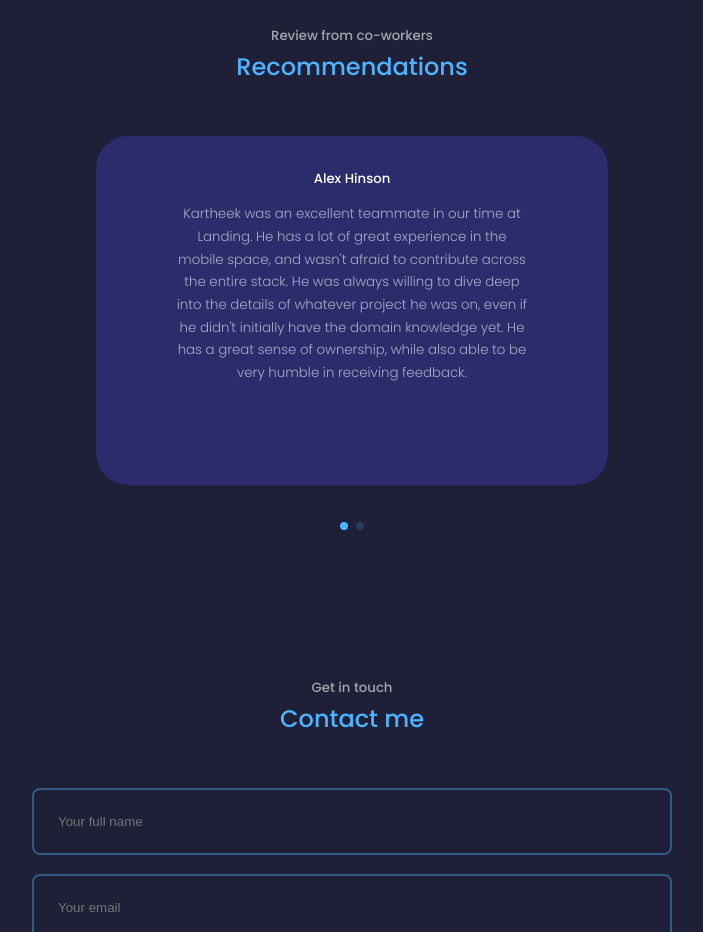
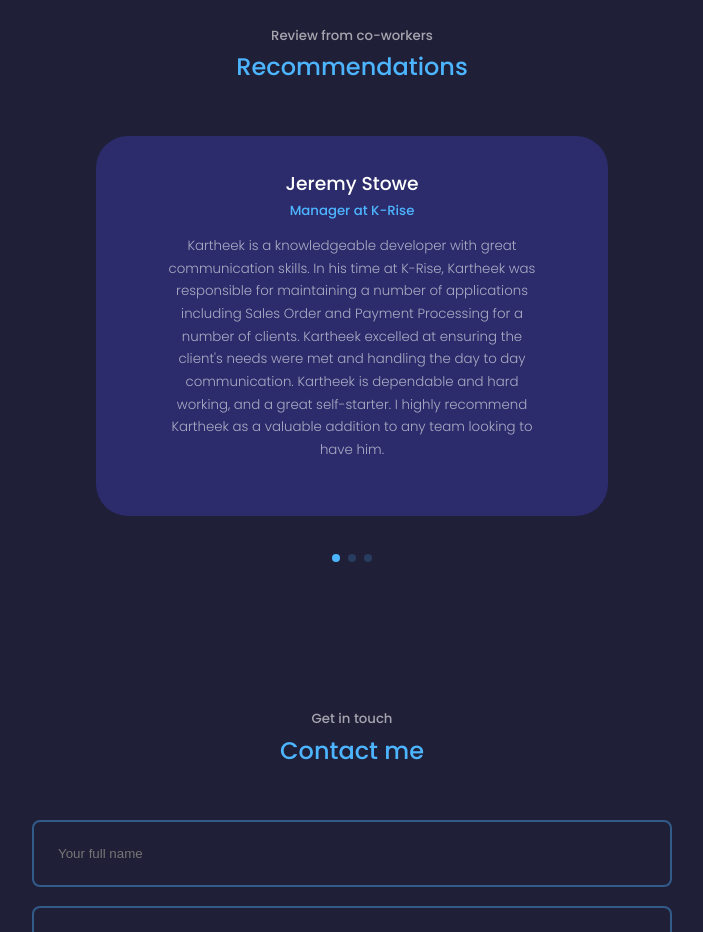
Before and after one commit to carteak004/kartheek-dev, a React (Create React App) app: page / in a window 1280 px wide. Shown: the part 3920-4852 px from the top of the page, without its empty margins (288-991 px from the left). Built offline with nearby package versions, Linux system fonts and the light colour scheme.

Commit message:
added recommendations

```diff
--- a/src/constants/Recommendattions.ts
+++ b/src/constants/Recommendattions.ts
@@ -2,12 +2,20 @@ import { Recommendation } from 'models/Recommendation'
 
 export const recommendations: Recommendation[] = [
 	{
+		name: 'Jeremy Stowe',
+		designation: 'Manager at K-Rise',
+		message:
+			"Kartheek is a knowledgeable developer with great communication skills. In his time at K-Rise, Kartheek was responsible for maintaining a number of applications including Sales Order and Payment Processing for a number of clients. Kartheek excelled at ensuring the client's needs were met and handling the day to day communication. Kartheek is dependable and hard working, and a great self-starter. I highly recommend Kartheek as a valuable addition to any team looking to have him.",
+	},
+	{
 		name: 'Alex Hinson',
+		designation: 'Co-worker at Landing',
 		message:
 			"Kartheek was an excellent teammate in our time at Landing. He has a lot of great experience in the mobile space, and wasn't afraid to contribute across the entire stack. He was always willing to dive deep into the details of whatever project he was on, even if he didn't initially have the domain knowledge yet. He has a great sense of ownership, while also able to be very humble in receiving feedback.",
 	},
 	{
 		name: 'Brian Laiche',
+		designation: 'Co-worker at Landing',
 		message:
 			'Kartheek is an incredibly talented engineer I had the honor of working with. His attention to detail made it a breeze to build products with. As a designer I knew any ideas I had, Kartheek would welcome, excited by the challenge to build what ever I presented. A great engineer also cherishes the user experience and I can say Kartheek is one of those. Great products are built together, and Kartheek pushed the designs as much as I pushed the development. Without him, the Landing products would not be what they are today. It would be an honor to work with him again.',
 	},
--- a/src/models/Recommendation.ts
+++ b/src/models/Recommendation.ts
@@ -1,4 +1,5 @@
 export interface Recommendation {
 	name: string
+	designation: string
 	message: string
 }
--- a/src/pages/recommendations/Recommendations.css
+++ b/src/pages/recommendations/Recommendations.css
@@ -6,10 +6,13 @@
 .rec {
 	background: var(--color-bg-variant);
 	text-align: center;
-	padding: 2rem;
+	padding: 2rem 1rem;
 	border-radius: 2rem;
 	user-select: none;
 	height: auto;
+}
+.rec-designation {
+	color: var(--color-primary);
 }
 
 .rec-message {
--- a/src/pages/recommendations/Recommendations.tsx
+++ b/src/pages/recommendations/Recommendations.tsx
@@ -21,7 +21,8 @@ const Recommendations = () => {
 				{recommendations.map((recommendation, index) => {
 					return (
 						<SwiperSlide className='rec' key={recommendation.name + index}>
-							<h5 className='rec-name'>{recommendation.name}</h5>
+							<h3>{recommendation.name}</h3>
+							<h5 className='rec-designation'>{recommendation.designation}</h5>
 							<small className='rec-message'>{recommendation.message}</small>
 						</SwiperSlide>
 					)
```
